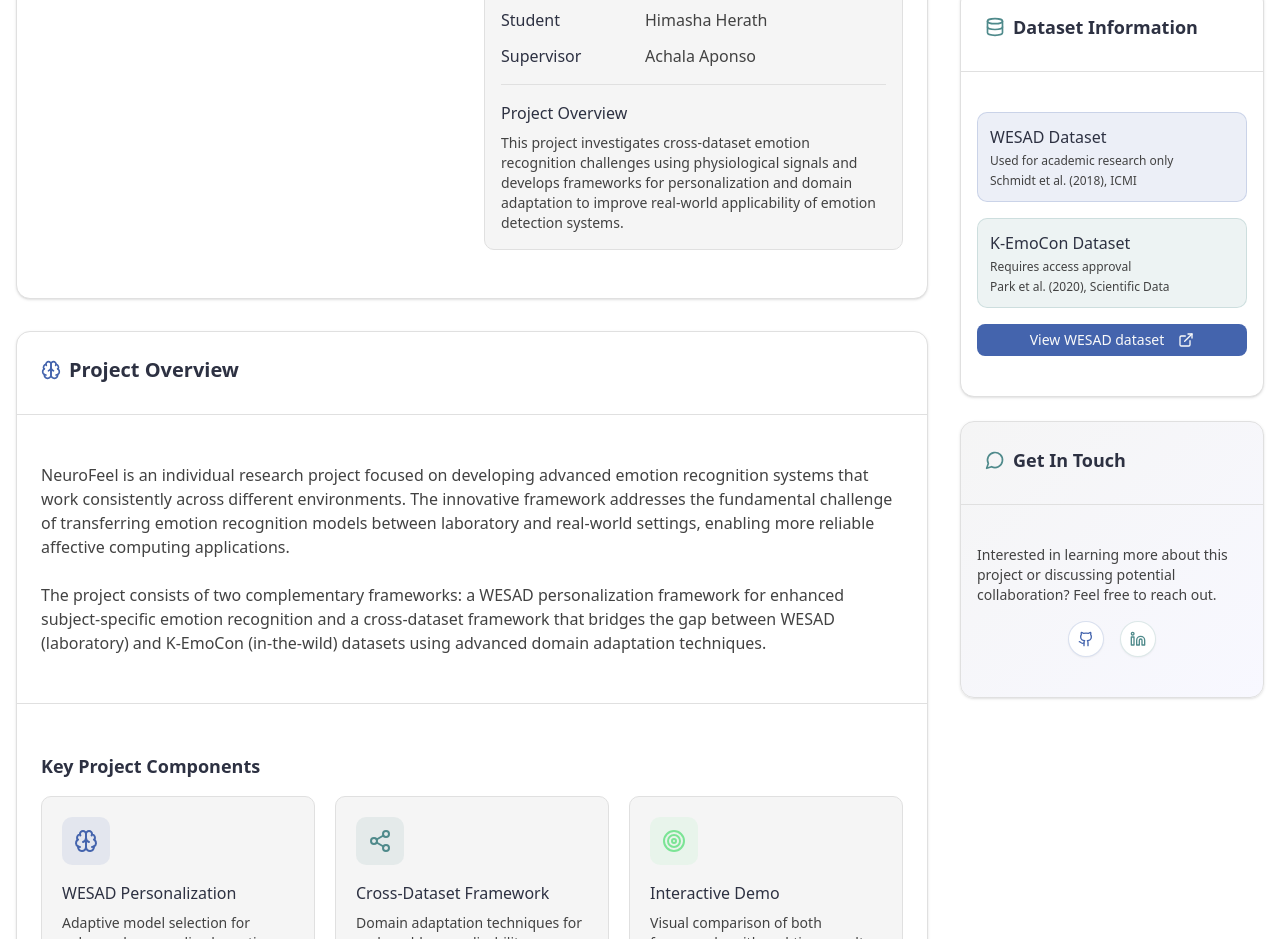
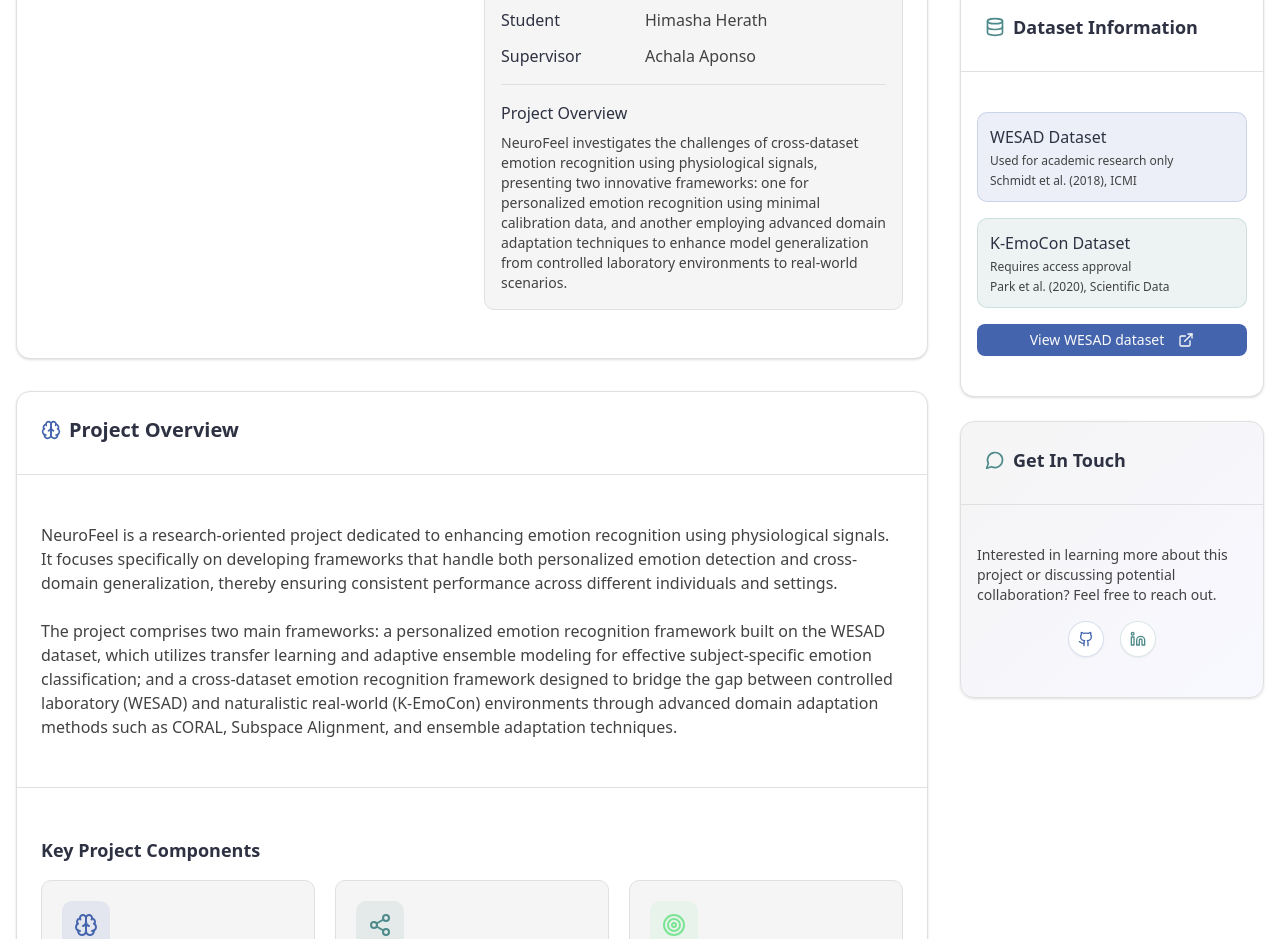
Before and after one commit to HimashaHerath/NeuroFeel, a Next.js app in the folder client/: page /about-us in a window 1280 px wide. Shown: the part 840-1779 px from the top of the page. Built offline with nearby package versions, Linux system fonts and the light colour scheme.

Commit message:
chore: update About Page content

```diff
--- a/client/src/app/about-us/page.tsx
+++ b/client/src/app/about-us/page.tsx
@@ -187,11 +187,15 @@ export default function AboutPage() {
                             </div>
 
                             <p className="text-sm text-[#424242]">
-                              This project investigates cross-dataset emotion
-                              recognition challenges using physiological signals
-                              and develops frameworks for personalization and
-                              domain adaptation to improve real-world
-                              applicability of emotion detection systems.
+                              NeuroFeel investigates the challenges of
+                              cross-dataset emotion recognition using
+                              physiological signals, presenting two innovative
+                              frameworks: one for personalized emotion
+                              recognition using minimal calibration data, and
+                              another employing advanced domain adaptation
+                              techniques to enhance model generalization from
+                              controlled laboratory environments to real-world
+                              scenarios.
                             </p>
                           </div>
                         </div>
@@ -211,22 +215,25 @@ export default function AboutPage() {
 
                   <CardContent className="p-6 space-y-6">
                     <p className="text-[#424242]">
-                      NeuroFeel is an individual research project focused on
-                      developing advanced emotion recognition systems that work
-                      consistently across different environments. The innovative
-                      framework addresses the fundamental challenge of
-                      transferring emotion recognition models between laboratory
-                      and real-world settings, enabling more reliable affective
-                      computing applications.
+                      NeuroFeel is a research-oriented project dedicated to
+                      enhancing emotion recognition using physiological signals.
+                      It focuses specifically on developing frameworks that
+                      handle both personalized emotion detection and
+                      cross-domain generalization, thereby ensuring consistent
+                      performance across different individuals and settings.
                     </p>
 
                     <p className="text-[#424242]">
-                      The project consists of two complementary frameworks: a
-                      WESAD personalization framework for enhanced
-                      subject-specific emotion recognition and a cross-dataset
-                      framework that bridges the gap between WESAD (laboratory)
-                      and K-EmoCon (in-the-wild) datasets using advanced domain
-                      adaptation techniques.
+                      The project comprises two main frameworks: a personalized
+                      emotion recognition framework built on the WESAD dataset,
+                      which utilizes transfer learning and adaptive ensemble
+                      modeling for effective subject-specific emotion
+                      classification; and a cross-dataset emotion recognition
+                      framework designed to bridge the gap between controlled
+                      laboratory (WESAD) and naturalistic real-world (K-EmoCon)
+                      environments through advanced domain adaptation methods
+                      such as CORAL, Subspace Alignment, and ensemble adaptation
+                      techniques.
                     </p>
                   </CardContent>
 
@@ -380,19 +387,19 @@ export default function AboutPage() {
 
                         <div className="flex justify-center gap-4 mb-4">
                           <a
-                            href="#"
+                            href="https://www.linkedin.com/in/himasha-herath/"
                             className="text-white hover:text-[#B8B8FF] transition-colors"
                           >
                             <Linkedin className="h-5 w-5" />
                           </a>
                           <a
-                            href="#"
+                            href="https://github.com/HimashaHerath"
                             className="text-white hover:text-[#B8B8FF] transition-colors"
                           >
                             <Github className="h-5 w-5" />
                           </a>
                           <a
-                            href="#"
+                            href="mailto:himasha626@gmail.com"
                             className="text-white hover:text-[#B8B8FF] transition-colors"
                           >
                             <Mail className="h-5 w-5" />
@@ -426,16 +433,6 @@ export default function AboutPage() {
                             computing, and developing solutions that bridge the
                             gap between research and real-world applications.
                           </p>
-
-                          <p>
-                            My interest in emotion recognition technology began
-                            during my coursework in machine learning and
-                            human-computer interaction. This led me to explore
-                            how physiological signals can be used to detect
-                            emotional states, and the challenges in making these
-                            systems work outside laboratory environments.
-                          </p>
-
                           <p>
                             Through my final year project, NeuroFeel, I've
                             developed expertise in signal processing, machine
@@ -586,9 +583,10 @@ export default function AboutPage() {
                       </div>
 
                       <p className="text-[#424242]">
-                        Provided guidance on research methodology, technical
-                        implementation, and academic standards throughout the
-                        project development process.
+                        Offered comprehensive guidance on research methodology,
+                        technical implementation, and academic rigor throughout
+                        the project development process, ultimately inspiring
+                        the final year project concept.
                       </p>
                     </CardContent>
                   </Card>
@@ -920,7 +918,7 @@ export default function AboutPage() {
                         </div>
                         <span>
                           University of Westminster and IIT for providing the
-                          academic framework and resources
+                          academic knowledge and resources
                         </span>
                       </li>
 
@@ -955,7 +953,7 @@ export default function AboutPage() {
                         </span>
                       </li>
 
-                      <li className="flex items-start">
+                      {/* <li className="flex items-start">
                         <div className="h-5 w-5 rounded-full bg-[#7BE495]/10 flex items-center justify-center mr-3 mt-0.5">
                           <ChevronRight className="h-3 w-3 text-[#7BE495]" />
                         </div>
@@ -963,7 +961,7 @@ export default function AboutPage() {
                           Open source community members who shared tools and
                           knowledge about emotion recognition
                         </span>
-                      </li>
+                      </li> */}
                     </ul>
                   </CardContent>
                 </Card>
@@ -1106,7 +1104,7 @@ export default function AboutPage() {
                     asChild
                   >
                     <a
-                      href="https://github.com/username"
+                      href="https://github.com/HimashaHerath"
                       target="_blank"
                       rel="noopener noreferrer"
                     >
@@ -1120,7 +1118,7 @@ export default function AboutPage() {
                     asChild
                   >
                     <a
-                      href="https://linkedin.com/in/username"
+                      href="https://linkedin.com/in/himasha-herath"
                       target="_blank"
                       rel="noopener noreferrer"
                     >
```
